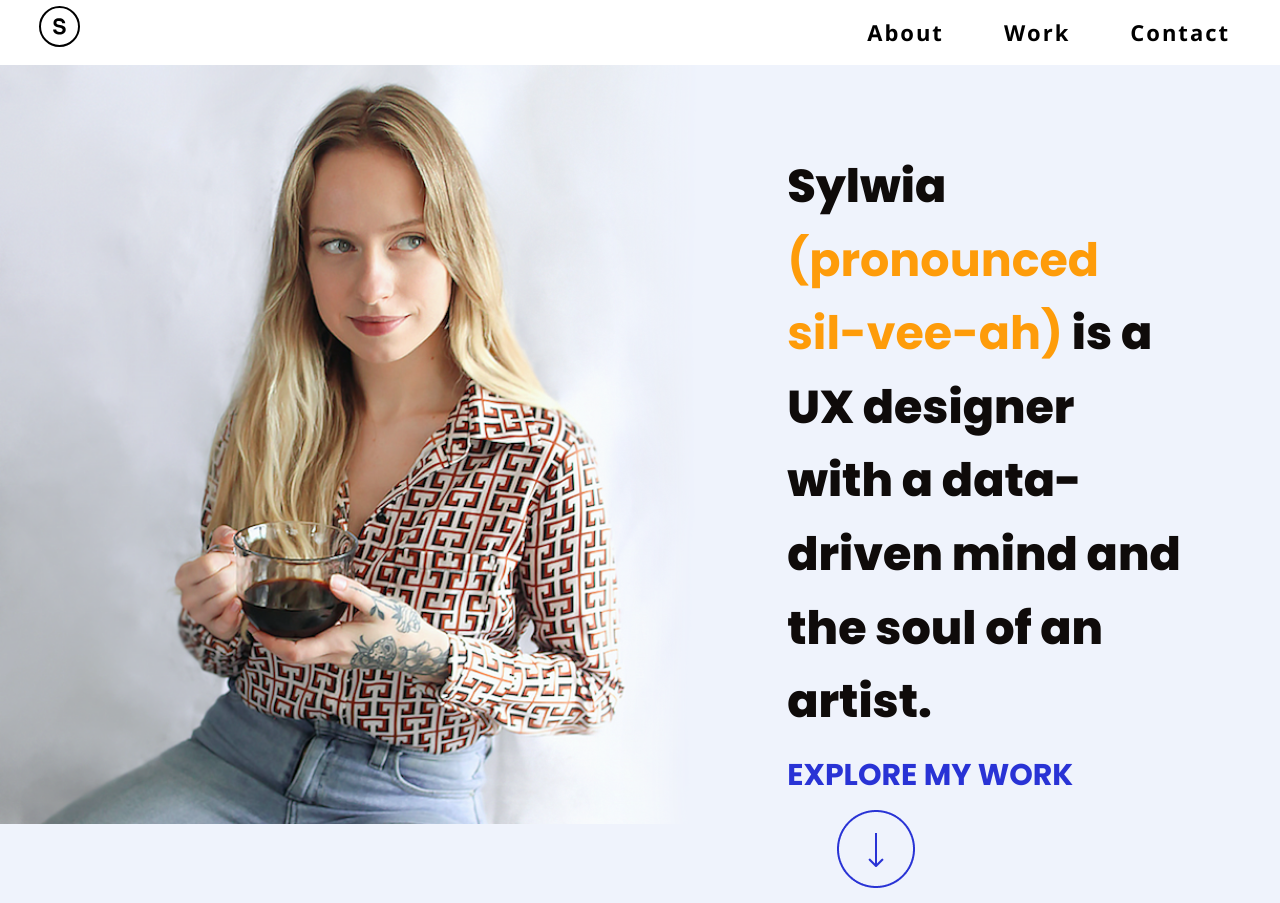
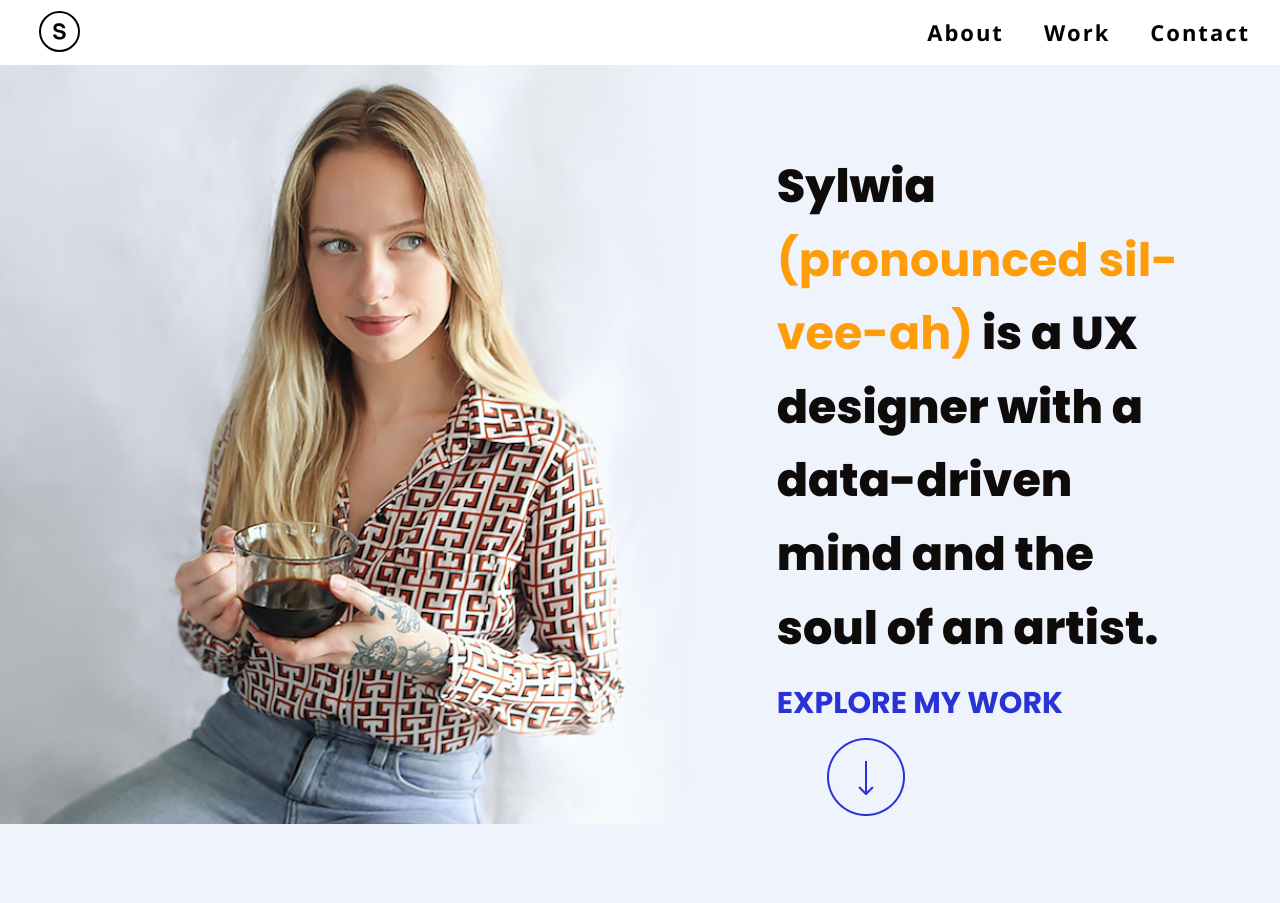
Before and after one commit to sylkusiak/sylkusiak.github.io, a plain HTML site: page index.html in a window 1280 px wide. Shown: the top 903 px of the page. Drawn offline with nearby package versions, Linux system fonts and the light colour scheme.

Commit message:
updated CSS

```diff
--- a/CSS/style.css
+++ b/CSS/style.css
@@ -14,7 +14,7 @@
   --fw-bold: 800;
 
   --fs-h1: 32px;
-  --fs-h2: 24px;
+  --fs-h2: 23px;
   --fs-h3: 22px;
   --fs-body: 18px;
 }
@@ -101,6 +101,7 @@ strong {
   display: inline-block;
   float: left;
   padding-left: 2%;
+  padding-top: 5px;
 }
 
 .fixed-nav-bar {
@@ -121,13 +122,13 @@ strong {
 
 header li {
   margin: auto;
-  padding: 15px 30px 15px;
+  padding: 15px 20px 15px;
 }
 
 header ul {
   display: flex;
   margin: 0 auto;
-  padding-right: 20px;
+  padding-right: 10px;
   width: 100%;
 }
 
@@ -173,7 +174,7 @@ header ul {
 .sylwia_title {
   align-items: center;
   width: 100%;
-  padding: 40px 40px 0px 40px;
+  padding: 10% 5% 10%;
 }
 
 @media (min-width: 768px) {
```
